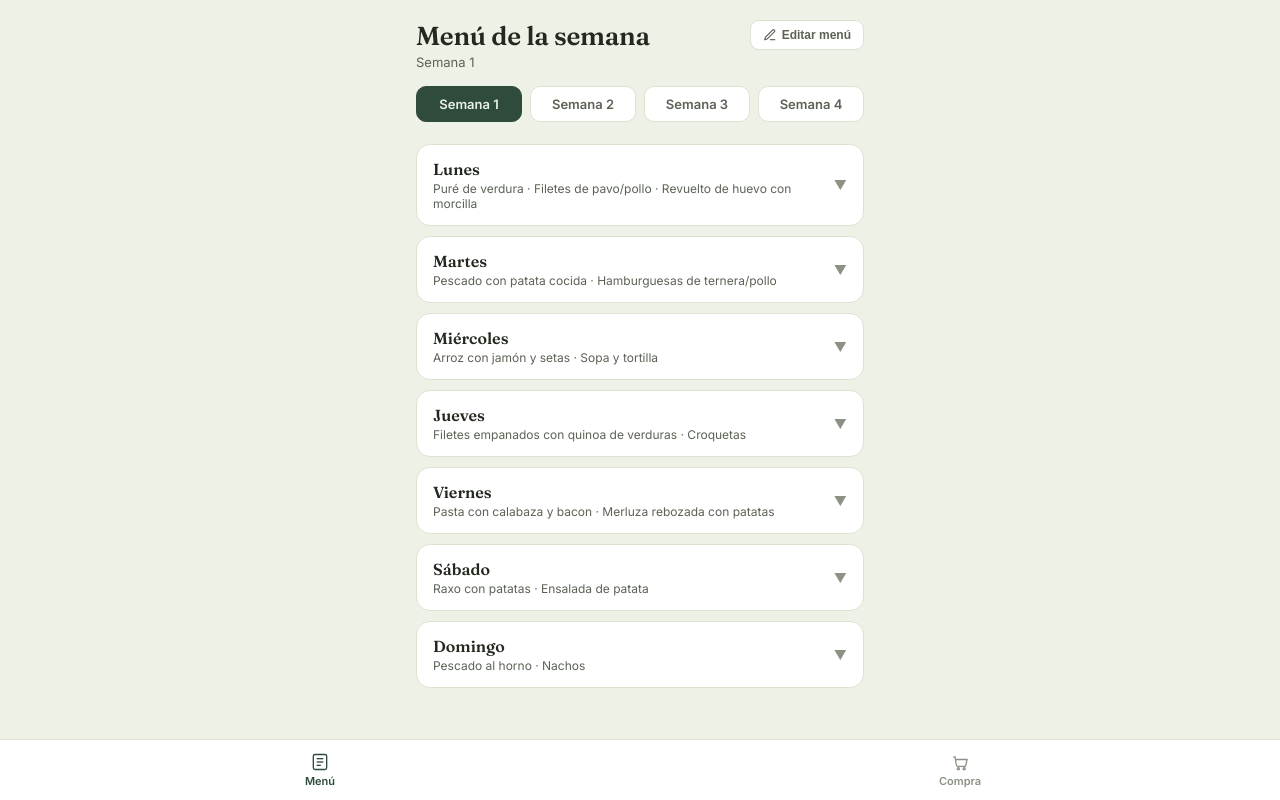
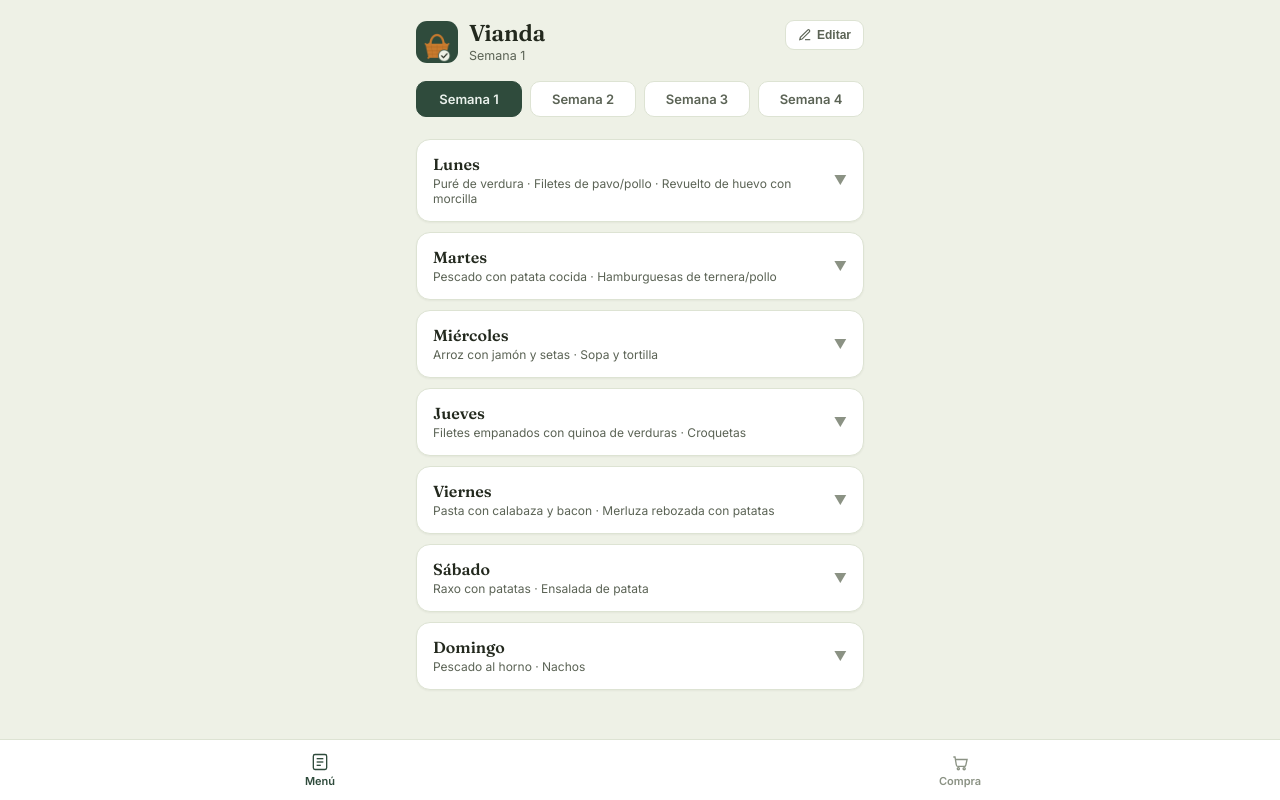
Before and after one commit to juandoga/menu-compra, a plain HTML site: page index.html in a window 1280 px wide. Drawn offline with Linux system fonts and the light colour scheme.

Commit message:
Add files via upload

```diff
--- a/index.html
+++ b/index.html
@@ -2,8 +2,17 @@
 <html lang="es">
 <head>
 <meta charset="UTF-8">
-<meta name="viewport" content="width=device-width, initial-scale=1.0, maximum-scale=1">
-<title>Menú y compra</title>
+<meta name="viewport" content="width=device-width, initial-scale=1.0, maximum-scale=1, viewport-fit=cover">
+<title>Vianda — Menú y compra</title>
+<meta name="description" content="Menú semanal y lista de la compra">
+<meta name="theme-color" content="#2F4B3C">
+<meta name="apple-mobile-web-app-capable" content="yes">
+<meta name="apple-mobile-web-app-status-bar-style" content="black-translucent">
+<meta name="apple-mobile-web-app-title" content="Vianda">
+<meta name="mobile-web-app-capable" content="yes">
+<link rel="manifest" href="manifest.json">
+<link rel="icon" type="image/png" href="favicon.png">
+<link rel="apple-touch-icon" href="icon-180.png">
 <link rel="preconnect" href="https://fonts.googleapis.com">
 <link rel="preconnect" href="https://fonts.gstatic.com" crossorigin>
 <link href="https://fonts.googleapis.com/css2?family=Fraunces:opsz,wght@9..144,500;9..144,600;9..144,700&family=Inter:wght@400;500;600;700&display=swap" rel="stylesheet">
@@ -77,18 +86,32 @@ header{
   justify-content:space-between;
   align-items:flex-start;
   gap:10px;
+  margin-bottom:18px;
+}
+.brand{
+  display:flex;
+  align-items:center;
+  gap:11px;
+}
+.brand-mark{
+  width:42px;
+  height:42px;
+  border-radius:11px;
+  flex-shrink:0;
+  display:block;
 }
 header h1{
   font-family:'Fraunces',Georgia,serif;
   font-weight:600;
-  font-size:26px;
-  margin:0 0 2px;
+  font-size:23px;
+  margin:0;
   letter-spacing:-0.01em;
+  line-height:1.15;
 }
 header p{
-  margin:0 0 16px;
+  margin:2px 0 0;
   color:var(--ink-soft);
-  font-size:13px;
+  font-size:12.5px;
 }
 .edit-toggle{
   border:1px solid var(--line);
@@ -158,6 +181,7 @@ header p{
   border-radius:14px;
   margin-bottom:10px;
   overflow:hidden;
+  box-shadow:0 1px 2px rgba(35,30,20,0.05);
 }
 .day-head{
   display:flex;
@@ -166,6 +190,7 @@ header p{
   padding:14px 16px;
   cursor:pointer;
 }
+.day-head:active{background:var(--bg);}
 .day-name{
   font-family:'Fraunces',Georgia,serif;
   font-weight:600;
@@ -184,11 +209,21 @@ header p{
 }
 .day-card.open .day-chev{transform:rotate(180deg);}
 .day-body{
-  display:none;
-  padding:0 16px 14px;
-  border-top:1px solid var(--line);
+  display:grid;
+  grid-template-rows:0fr;
+  padding:0 16px;
+  border-top:1px solid transparent;
+  transition:grid-template-rows .28s cubic-bezier(.4,0,.2,1), padding .28s ease, border-color .28s ease;
 }
-.day-card.open .day-body{display:block;padding-top:10px;}
+.day-card.open .day-body{
+  grid-template-rows:1fr;
+  padding:10px 16px 14px;
+  border-top-color:var(--line);
+}
+.day-body-inner{
+  overflow:hidden;
+  min-height:0;
+}
 .dish{
   margin-bottom:14px;
 }
@@ -496,13 +531,16 @@ nav.tabbar{
 <body>
 <div class="wrap">
   <header>
-    <div>
-      <h1>Menú de la semana</h1>
-      <p id="week-label">Semana 1</p>
+    <div class="brand">
+      <img class="brand-mark" src="icon-192.png" alt="" width="42" height="42">
+      <div>
+        <h1>Vianda</h1>
+        <p id="week-label">Semana 1</p>
+      </div>
     </div>
     <button class="edit-toggle" id="edit-toggle">
       <svg viewBox="0 0 24 24" fill="none" stroke="currentColor" stroke-width="2"><path d="M12 20h9"/><path d="M16.5 3.5a2.1 2.1 0 0 1 3 3L7 19l-4 1 1-4Z"/></svg>
-      <span id="edit-toggle-label">Editar menú</span>
+      <span id="edit-toggle-label">Editar</span>
     </button>
   </header>
 
@@ -819,14 +857,14 @@ function renderMenu(){
         </div>
         <div class="day-chev">&#9660;</div>
       </div>
-      <div class="day-body"></div>
+      <div class="day-body"><div class="day-body-inner"></div></div>
     `;
     const head = card.querySelector(".day-head");
     head.addEventListener("click", ()=>{
       if(editingMenu) return;
       card.classList.toggle("open");
     });
-    const body = card.querySelector(".day-body");
+    const body = card.querySelector(".day-body-inner");
 
     if(editingMenu){
       day.dishes.forEach((dish, dishIdx)=>{
```
Also changed, not shown: favicon.png (added), icon-180.png (added), icon-192.png (added), icon-512.png (added), manifest.json (added).
